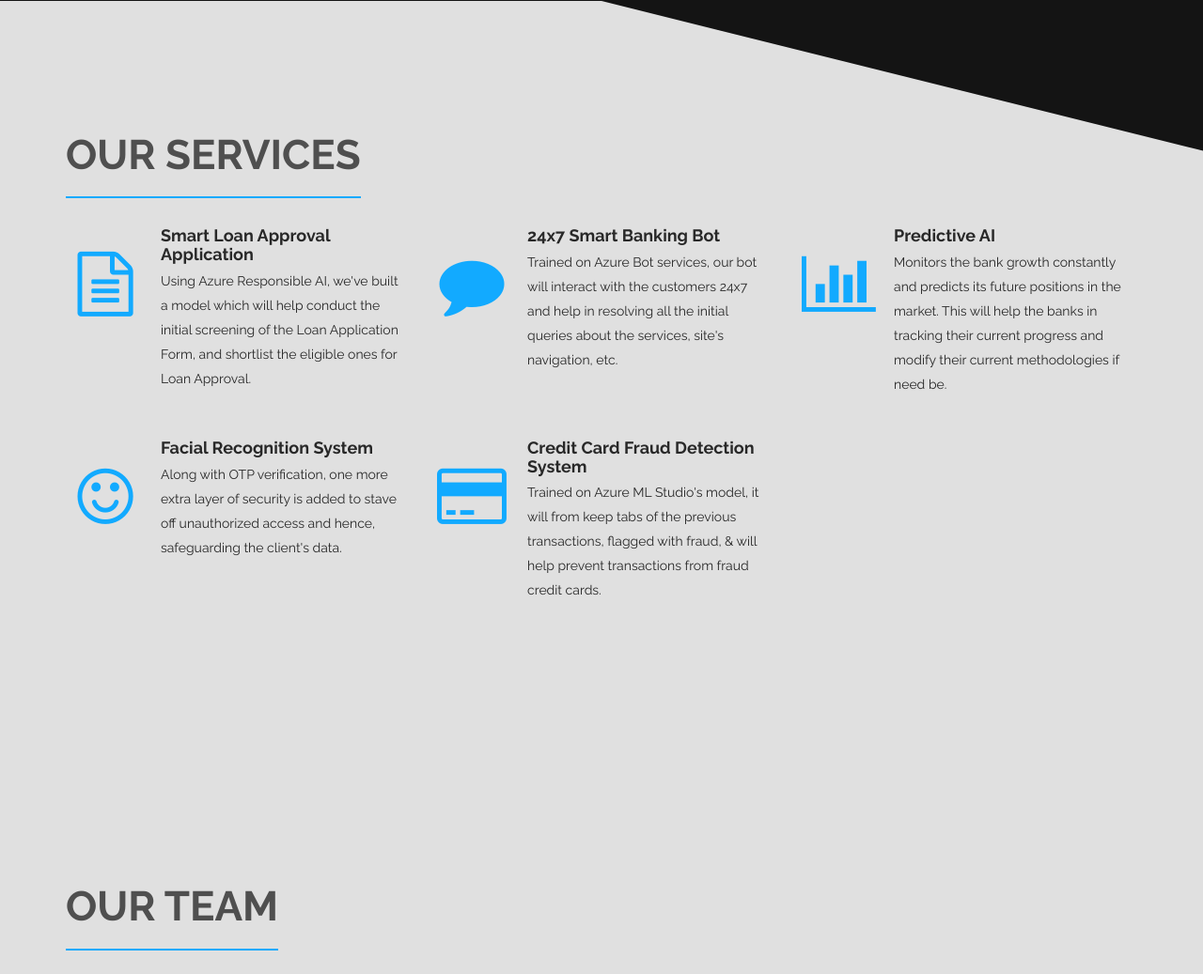
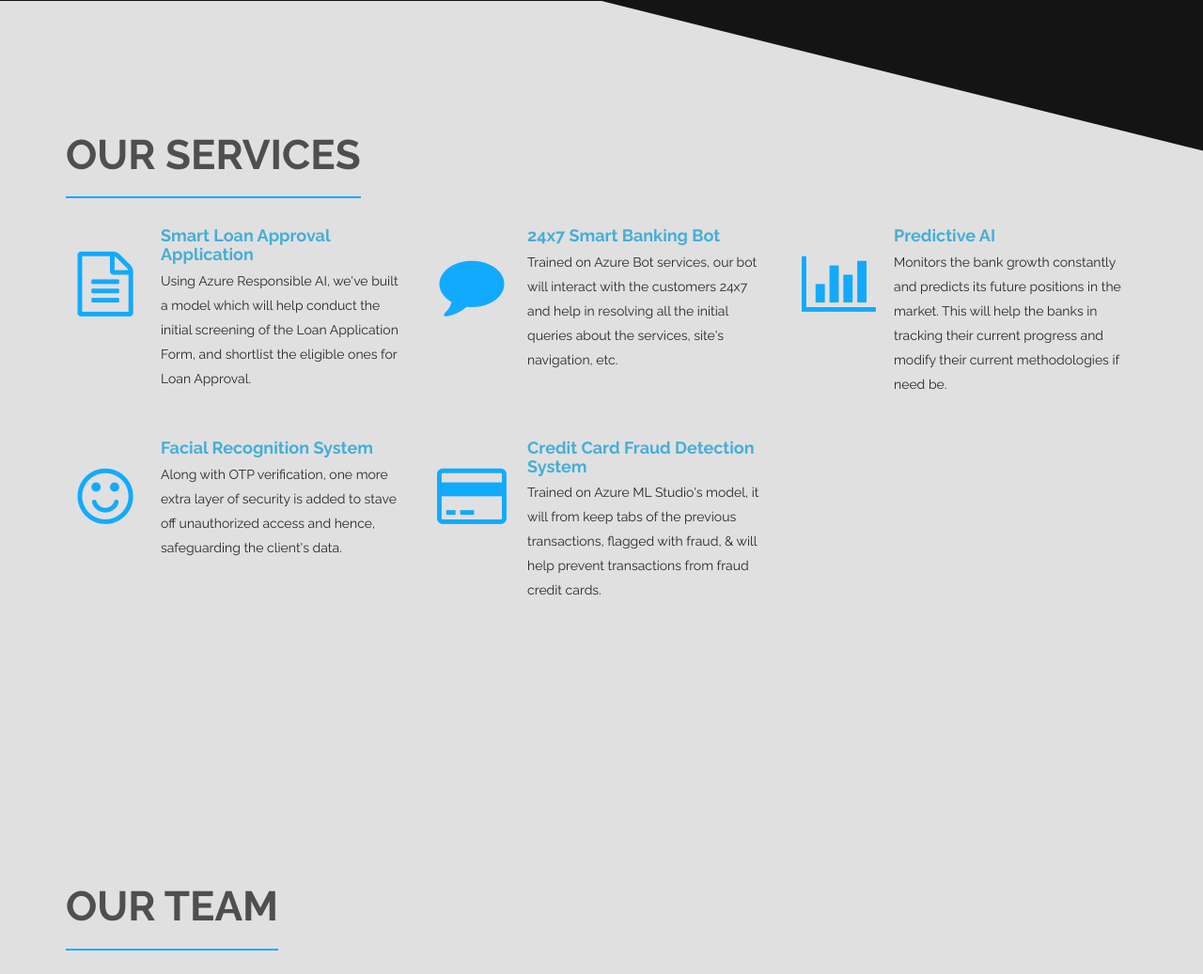
Before and after one commit to crenspact02/AI-Banking-Suite_Microsoft-Azure-Developer-League, a plain HTML site: page index.html in a window 1280 px wide. Shown: the part 1622-2659 px from the top of the page at 94% size. Drawn offline with Linux system fonts and the light colour scheme; a script that the page names is missing.

Commit message:
Add anchor tags to service section

```diff
--- a/index.html
+++ b/index.html
@@ -104,7 +104,7 @@
                                 <i class="fa fa-file-text-o"></i>
                             </div>
                             <div class="media-body">
-                                <h4 class="media-heading">Smart Loan Approval Application</h4>
+                                <h4 class="media-heading"><a href="smtloan.html">Smart Loan Approval Application</a></h4>
                                 <p>Using Azure Responsible AI, we've built a model which will help conduct the initial screening of the Loan Application Form, and shortlist the eligible ones for Loan Approval.</p>
                             </div>
                         </div>
@@ -116,7 +116,7 @@
                                 <i class="fa fa-comment"></i>
                             </div>
                             <div class="media-body">
-                                <h4 class="media-heading">24x7 Smart Banking Bot</h4>
+                                <h4 class="media-heading"><a href="bot.html">24x7 Smart Banking Bot</a></h4>
                                 <p>Trained on Azure Bot services, our bot will interact with the customers 24x7 and help in resolving all the initial queries about the services, site's navigation, etc.</p>
                             </div>
                         </div>
@@ -128,7 +128,7 @@
                                 <i class="fa fa-bar-chart"></i>
                             </div>
                             <div class="media-body">
-                                <h4 class="media-heading">Predictive AI</h4>
+                                <h4 class="media-heading"><a href="prediction.html">Predictive AI</a></h4>
                                 <p>Monitors the bank growth constantly and predicts its future positions in the market. This will help the banks in tracking their current progress and modify their current methodologies if need be.</p>
                             </div>
                         </div>
@@ -140,7 +140,7 @@
                                 <i class="fa fa-smile-o" aria-hidden="true"></i>
                             </div>
                             <div class="media-body">
-                                <h4 class="media-heading">Facial Recognition System</h4>
+                                <h4 class="media-heading"><a>Facial Recognition System</a></h4>
                                 <p>Along with OTP verification, one more extra layer of security is added to stave off unauthorized access and hence, safeguarding the client's data.</p>
                             </div>
                         </div>
@@ -152,7 +152,7 @@
                                 <i class="fa fa-credit-card" aria-hidden="true"></i>
                             </div>
                             <div class="media-body">
-                                <h4 class="media-heading">Credit Card Fraud Detection System</h4>
+                                <h4 class="media-heading"><a href="">Credit Card Fraud Detection System</a></h4>
                                 <p>Trained on Azure ML Studio's model, it will from keep tabs of the previous transactions, flagged with fraud, & will help prevent transactions from fraud credit cards.</p>
                             </div>
                         </div>
```
